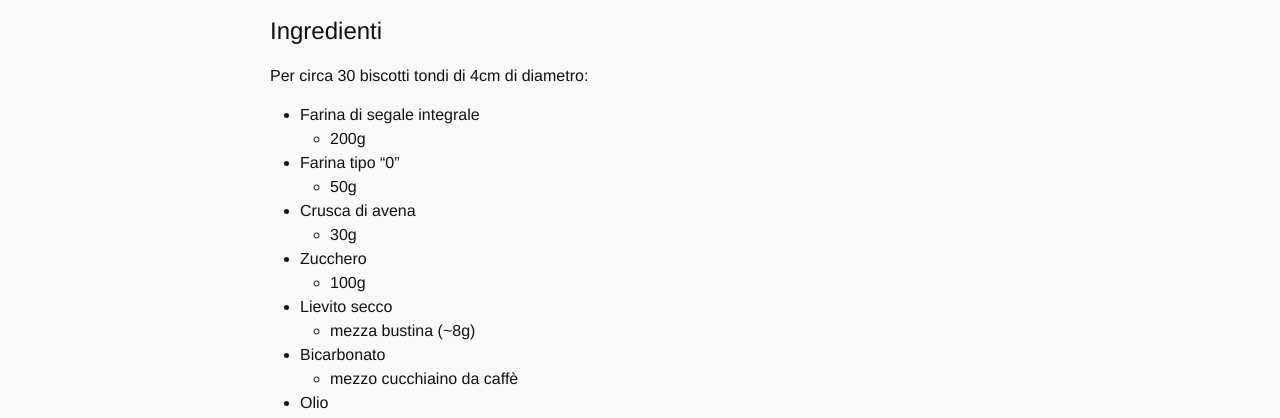
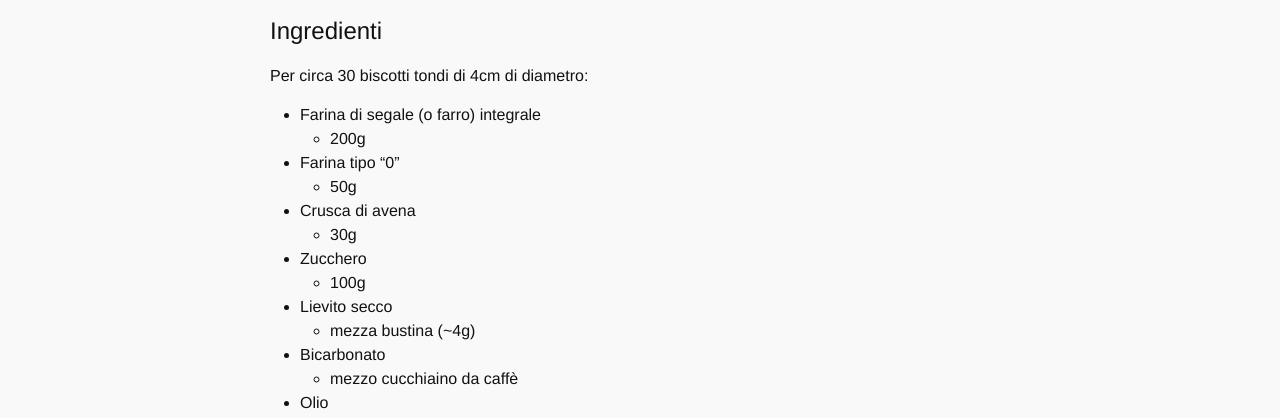
Before and after one commit to andou/andou.github.io, a Jekyll site: the page built from _posts/2016-06-24-biscotti-3-cereali.markdown, in a window 1280 px wide. Shown: the part 588-1006 px from the top of the page. Built offline with Jekyll 4.4.1, drawn with Linux system fonts in a browser that asks for light colours.

Commit message:
aggiornamento ricette

```diff
--- a/_posts/2016-06-24-biscotti-3-cereali.markdown
+++ b/_posts/2016-06-24-biscotti-3-cereali.markdown
@@ -13,7 +13,7 @@ level: "Facile"
 ## Ingredienti
 Per circa 30 biscotti tondi di 4cm di diametro:
 
--   Farina di segale integrale
+-   Farina di segale (o farro) integrale
     - 200g
 -   Farina tipo "0"
     - 50g
@@ -22,7 +22,7 @@ Per circa 30 biscotti tondi di 4cm di diametro:
 -   Zucchero
     - 100g
 -   Lievito secco
-    - mezza bustina (~8g)
+    - mezza bustina (~4g)
 -   Bicarbonato
     - mezzo cucchiaino da caffè
 -   Olio
```
